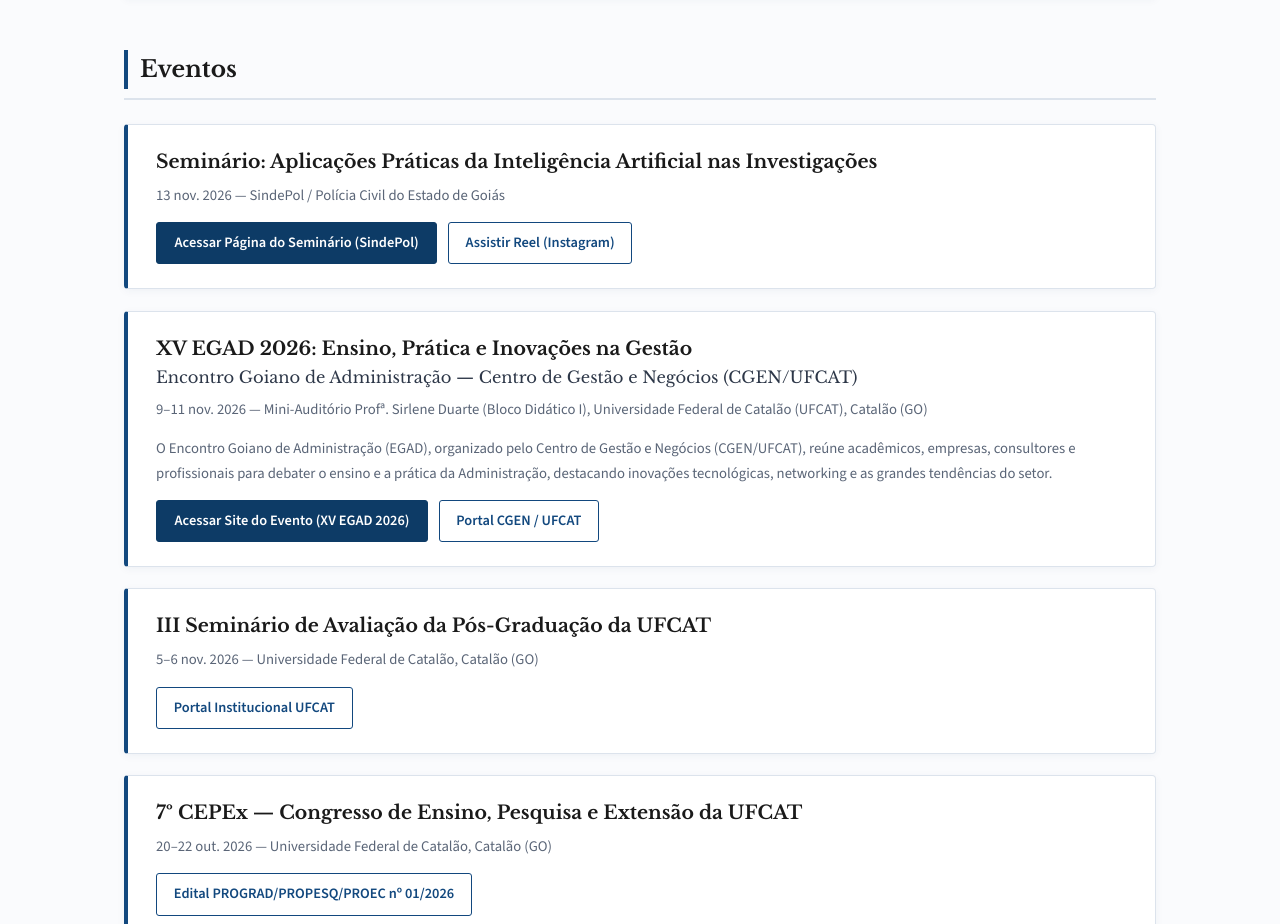
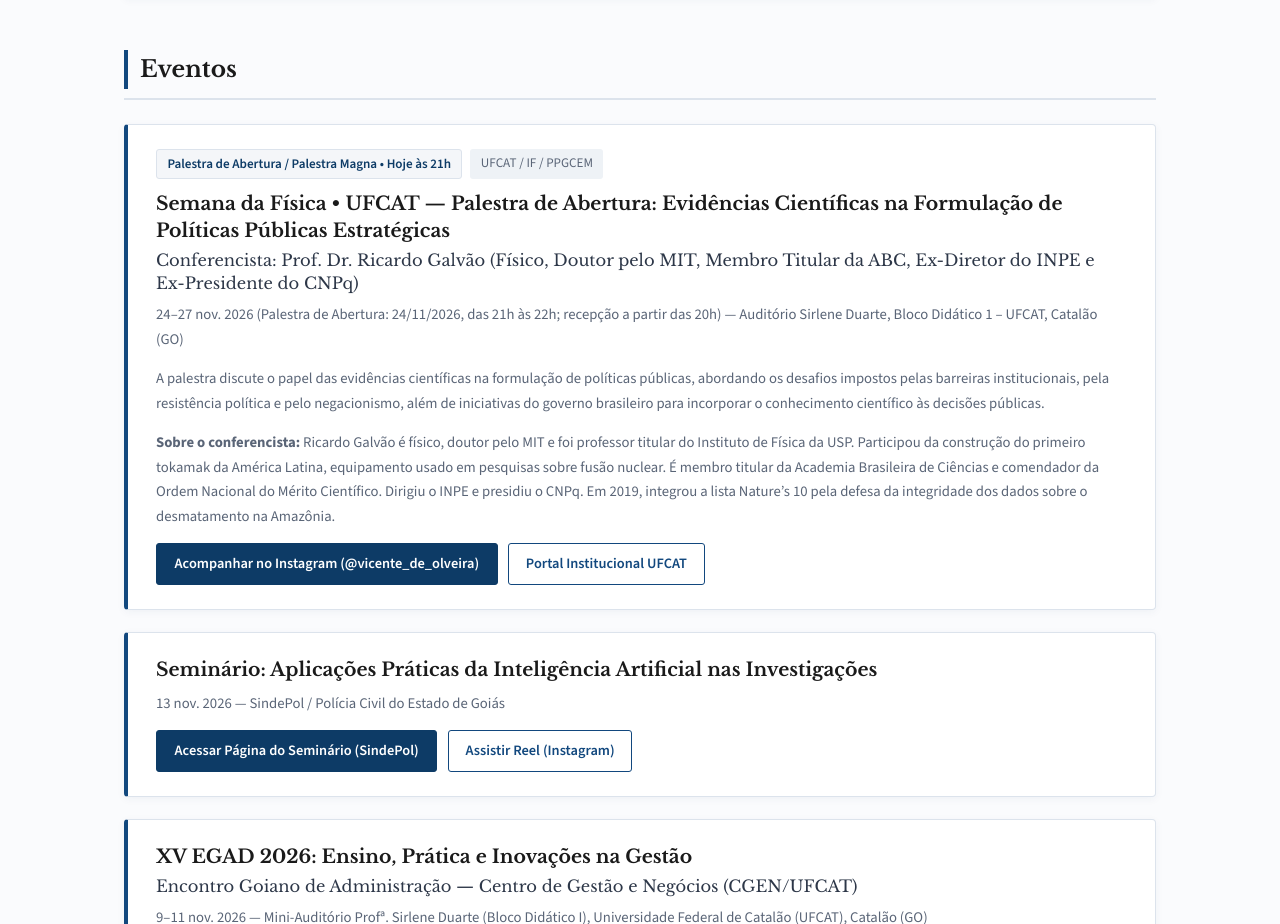
Before and after one commit to profvicdeloliveira/site-juridico-profvicdeloliveira, a plain HTML site: page index.html in a window 1280 px wide. Shown: the part 1847-2771 px from the top of the page. Drawn offline with nearby package versions, Linux system fonts and the light colour scheme.

Commit message:
Atualizar o index.html

```diff
--- a/index.html
+++ b/index.html
@@ -202,6 +202,33 @@
       </div>
 
       <ol class="timeline-list">
+                <!-- EVENTO: SEMANA DA FÍSICA UFCAT & PALESTRA MAGNA PROF. DR. RICARDO GALVÃO (24-27 NOV. 2026) -->
+        <li class="event-card">
+          <div class="pub-badge-row">
+            <span class="badge-ssrn">Palestra de Abertura / Palestra Magna • Hoje às 21h</span>
+            <span class="badge-meta">UFCAT / IF / PPGCEM</span>
+          </div>
+          <h3>
+            Semana da Física • UFCAT — Palestra de Abertura: Evidências Científicas na Formulação de Políticas Públicas Estratégicas
+            <span class="pub-subtitle">Conferencista: Prof. Dr. Ricardo Galvão (Físico, Doutor pelo MIT, Membro Titular da ABC, Ex-Diretor do INPE e Ex-Presidente do CNPq)</span>
+          </h3>
+          <p class="item-meta">24–27 nov. 2026 (Palestra de Abertura: 24/11/2026, das 21h às 22h; recepção a partir das 20h) — Auditório Sirlene Duarte, Bloco Didático 1 – UFCAT, Catalão (GO)</p>
+          <p class="item-meta">
+            A palestra discute o papel das evidências científicas na formulação de políticas públicas, abordando os desafios impostos pelas barreiras institucionais, pela resistência política e pelo negacionismo, além de iniciativas do governo brasileiro para incorporar o conhecimento científico às decisões públicas.
+          </p>
+          <p class="item-meta">
+            <strong>Sobre o conferencista:</strong> Ricardo Galvão é físico, doutor pelo MIT e foi professor titular do Instituto de Física da USP. Participou da construção do primeiro tokamak da América Latina, equipamento usado em pesquisas sobre fusão nuclear. É membro titular da Academia Brasileira de Ciências e comendador da Ordem Nacional do Mérito Científico. Dirigiu o INPE e presidiu o CNPq. Em 2019, integrou a lista Nature’s 10 pela defesa da integridade dos dados sobre o desmatamento na Amazônia.
+          </p>
+          <div class="action-links">
+            <a class="btn-primary" href="https://www.instagram.com/vicente_de_olveira?bqrl=MWdrcTR0amNsMjd1YQ%3D%3D&utm_source=qr" rel="noopener noreferrer" target="_blank">
+              Acompanhar no Instagram (@vicente_de_olveira)
+            </a>
+            <a class="btn-outline" href="https://ufcat.edu.br" rel="noopener noreferrer" target="_blank">
+              Portal Institucional UFCAT
+            </a>
+          </div>
+        </li>
+
         <!-- NOVO EVENTO 1: 13 nov. 2026 -->
         <li class="event-card">
           <h3>Seminário: Aplicações Práticas da Inteligência Artificial nas Investigações</h3>
```
